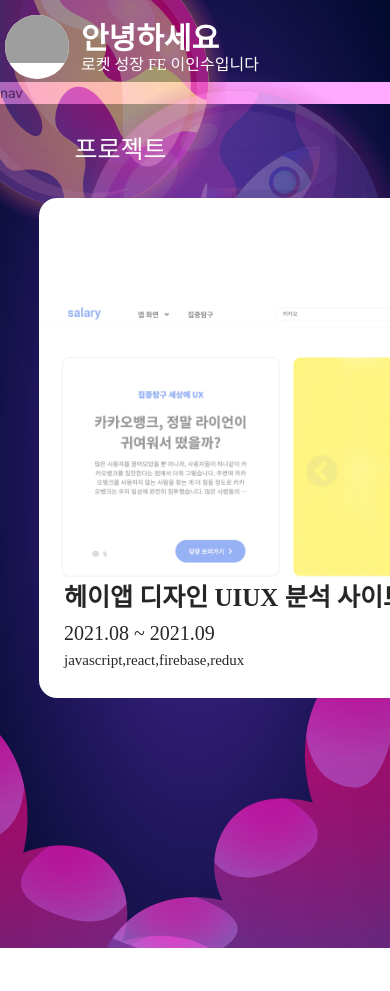
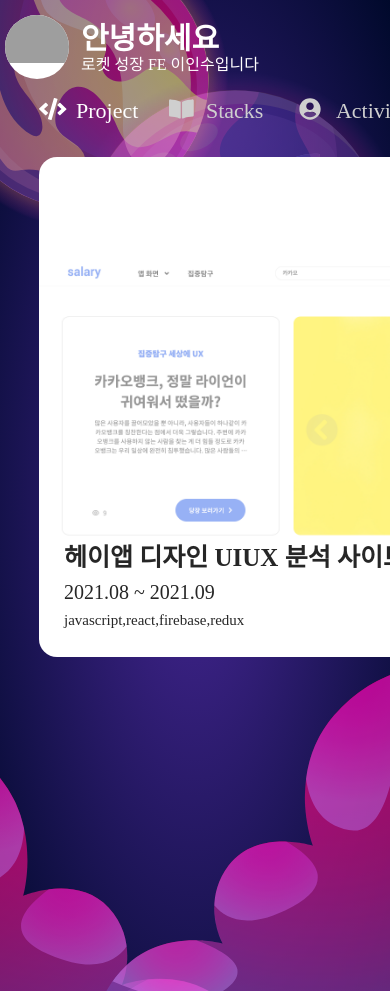
Before and after one commit to lee-insu/rocket-portfolio, a Next.js app: page / in a window 390 px wide. Before the commit the page ends 948 px from the top, so only its background shows below. Built offline with nearby package versions, Linux system fonts and the light colour scheme; grey boxes are pictures that could not be loaded.

Commit message:
nav 반응형

```diff
--- a/components/Nav.js
+++ b/components/Nav.js
@@ -1,10 +1,81 @@
-import React from "react";
+import style from "../styles/Nav.module.css";
+import { Col, Row } from "antd";
+import { FontAwesomeIcon } from "@fortawesome/react-fontawesome";
+import {
+  faCode,
+  faBookOpen,
+  faUserCircle,
+} from "@fortawesome/free-solid-svg-icons";
+import Link from "next/link";
+import { useRouter } from "next/router";
+import classnames from "classnames";
+const Nav = () => {
+  const router = useRouter();
 
-const Nav = () => {
   return (
-    <div>
-      <div>nav</div>
-    </div>
+    <nav className={style.nav}>
+      <Row gutter={[0, 0]} type="flex" className={style.container}>
+        <Col xs={8} sm={8} md={8} lg={24} xl={24} className={style.project}>
+          <Link href="/">
+            <a style={{ display: "flex" }}>
+              <FontAwesomeIcon
+                icon={faCode}
+                className={router.pathname == "/" ? style.active : "null"}
+              />
+              <div
+                className={classnames(
+                  style.sub,
+                  router.pathname == "/" ? style.active : "null"
+                )}
+              >
+                Project
+              </div>
+            </a>
+          </Link>
+          <div className={style.tooltip}>Project</div>
+        </Col>
+        <Col xs={8} sm={8} md={8} lg={24} xl={24} className={style.stacks}>
+          <Link href="/stacks">
+            <a style={{ display: "flex" }}>
+              <FontAwesomeIcon
+                icon={faBookOpen}
+                className={router.pathname == "/stacks" ? style.active : "null"}
+              />
+              <div
+                className={classnames(
+                  style.sub,
+                  router.pathname == "/stacks" ? style.active : "null"
+                )}
+              >
+                Stacks
+              </div>
+            </a>
+          </Link>
+          <div className={style.tooltip}>Stacks</div>
+        </Col>
+        <Col xs={8} sm={8} md={8} lg={24} xl={24} className={style.activity}>
+          <Link href="/activity">
+            <a style={{ display: "flex" }}>
+              <FontAwesomeIcon
+                icon={faUserCircle}
+                className={
+                  router.pathname == "/activity" ? style.active : "null"
+                }
+              />
+              <div
+                className={classnames(
+                  style.sub,
+                  router.pathname == "/activity" ? style.active : "null"
+                )}
+              >
+                Activity
+              </div>
+            </a>
+          </Link>
+          <div className={style.tooltip}>Activity</div>
+        </Col>
+      </Row>
+    </nav>
   );
 };
 
--- a/package.json
+++ b/package.json
@@ -8,6 +8,9 @@
     "lint": "next lint"
   },
   "dependencies": {
+    "@fortawesome/fontawesome-svg-core": "^1.2.36",
+    "@fortawesome/free-solid-svg-icons": "^5.15.4",
+    "@fortawesome/react-fontawesome": "^0.1.16",
     "antd": "^4.17.3",
     "classnames": "^2.3.1",
     "framer-motion": "^5.4.5",
--- a/pages/index.js
+++ b/pages/index.js
@@ -1,6 +1,6 @@
 import Head from "next/head";
 import Image from "next/image";
-import { Col, Row, Divider, Modal, Button } from "antd";
+import { Col, Row, Divider, Modal } from "antd";
 import "antd/dist/antd.css";
 import { Swiper, SwiperSlide } from "swiper/react";
 import SwiperCore, { EffectCards } from "swiper";
@@ -75,7 +75,7 @@ export default function Home() {
         <p>{article.content}</p>
       </Modal>
       <Row gutter={[0, 12]}>
-        <Col xs={24} sm={24} md={24} lg={24} xl={24}>
+        <Col xs={0} sm={0} md={0} lg={24} xl={24}>
           <Divider
             orientation="left"
             style={{
--- a/styles/Introduce.module.css
+++ b/styles/Introduce.module.css
@@ -110,7 +110,7 @@
   }
 
   .link {
-    margin: 10px auto;
+    visibility: hidden;
   }
 
   .circle {
--- a/styles/Layout.module.css
+++ b/styles/Layout.module.css
@@ -17,7 +17,7 @@
 }
 
 .nav {
-  background-color: #ffaaff;
+  z-index: 2000;
 }
 
 .absolute {
@@ -90,9 +90,22 @@
   .row {
     min-height: auto;
   }
+  .nav {
+    height: auto;
+  }
+  .page {
+    margin-top: 4rem;
+  }
 }
 @media screen and (max-width: 768px) {
   .row {
     min-height: auto;
   }
+  .nav {
+    height: auto;
+    margin-top: 1rem;
+  }
+  .page {
+    margin-top: 2rem;
+  }
 }
--- /dev/null
+++ b/styles/Nav.module.css
@@ -0,0 +1,184 @@
+.nav {
+  color: rgb(207, 207, 207);
+}
+
+.sub {
+  position: absolute;
+  visibility: hidden;
+  font-family: protendard;
+  font-weight: 500;
+  font-size: 22px;
+  top: -4px;
+  left: 37px;
+}
+
+.container {
+  height: 30vh;
+  margin-top: 30vh;
+}
+.container > div {
+  left: 38%;
+  font-size: 24px;
+}
+
+.container > div > a:hover {
+  color: rgb(247, 247, 247);
+}
+
+.active {
+  color: #fff;
+}
+.project {
+  position: relative;
+  display: block;
+}
+
+.stacks {
+  position: relative;
+  display: block;
+}
+
+.activity {
+  position: relative;
+  display: block;
+}
+
+.project > .tooltip {
+  visibility: hidden;
+  position: absolute;
+  width: 90px;
+  height: 30px;
+  top: 3px;
+  right: 93px;
+  font-family: pretendard;
+  font-weight: 200;
+  font-size: 18px;
+  text-align: center;
+  background: #1a1325;
+  color: #fff;
+  border: 0px;
+  padding: 2px 2px;
+  box-sizing: border-box;
+  border-radius: 2px;
+  box-shadow: 0px 0px 4px rgba(0, 0, 0, 0.08);
+}
+
+.stacks > .tooltip {
+  visibility: hidden;
+  position: absolute;
+  width: 90px;
+  height: 30px;
+  top: 3px;
+  right: 93px;
+  font-family: pretendard;
+  font-weight: 200;
+  font-size: 18px;
+  text-align: center;
+  background: #1a1325;
+  color: #fff;
+  border: 0px;
+  padding: 2px 2px;
+  box-sizing: border-box;
+  border-radius: 2px;
+  box-shadow: 0px 0px 4px rgba(0, 0, 0, 0.08);
+}
+
+.activity > .tooltip {
+  visibility: hidden;
+  position: absolute;
+  width: 90px;
+  height: 30px;
+  top: 3px;
+  right: 93px;
+  font-family: pretendard;
+  font-weight: 200;
+  font-size: 18px;
+  text-align: center;
+  background: #1a1325;
+  color: #fff;
+  border: 0px;
+  padding: 2px 2px;
+  box-sizing: border-box;
+  border-radius: 2px;
+  box-shadow: 0px 0px 4px rgba(0, 0, 0, 0.08);
+}
+
+.project:hover > .tooltip {
+  visibility: visible;
+  animation: fadein 0.3s;
+  -moz-animation: fadein 0.3s;
+  -webkit-animation: fadein 0.3s;
+  -o-animation: fadein 0.3s;
+}
+
+.stacks:hover > .tooltip {
+  visibility: visible;
+  animation: fadein 0.3s;
+  -moz-animation: fadein 0.3s;
+  -webkit-animation: fadein 0.3s;
+  -o-animation: fadein 0.3s;
+}
+
+.activity:hover > .tooltip {
+  visibility: visible;
+  animation: fadein 0.3s;
+  -moz-animation: fadein 0.3s;
+  -webkit-animation: fadein 0.3s;
+  -o-animation: fadein 0.3s;
+}
+
+@keyframes fadein {
+  from {
+    opacity: 0;
+  }
+  to {
+    opacity: 1;
+  }
+}
+
+@media screen and (min-width: 769px) and (max-width: 992px) {
+  .container {
+    height: 2vh;
+    margin: 0;
+  }
+
+  .container > div {
+    left: 10%;
+    font-size: 22px;
+  }
+  .project:hover > .tooltip {
+    visibility: hidden;
+  }
+  .stacks:hover > .tooltip {
+    visibility: hidden;
+  }
+  .activity:hover > .tooltip {
+    visibility: hidden;
+  }
+  .sub {
+    visibility: visible;
+  }
+}
+@media screen and (max-width: 768px) {
+  .container {
+    height: 2vh;
+    margin: 0;
+  }
+
+  .container > div {
+    left: 10%;
+    font-size: 22px;
+  }
+  .project:hover > .tooltip {
+    visibility: hidden;
+  }
+  .stacks:hover > .tooltip {
+    visibility: hidden;
+  }
+  .activity:hover > .tooltip {
+    visibility: hidden;
+  }
+  .sub {
+    visibility: visible;
+  }
+}
```
Also changed, not shown: 2 other files (tests, documents, lock files or other folders).
